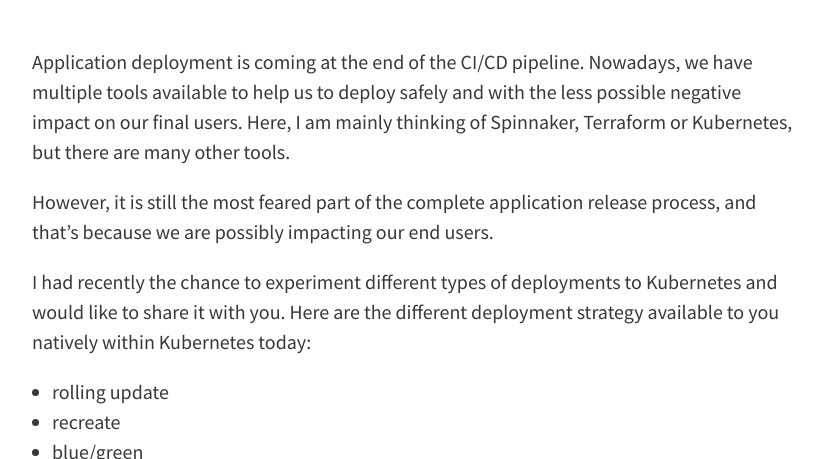
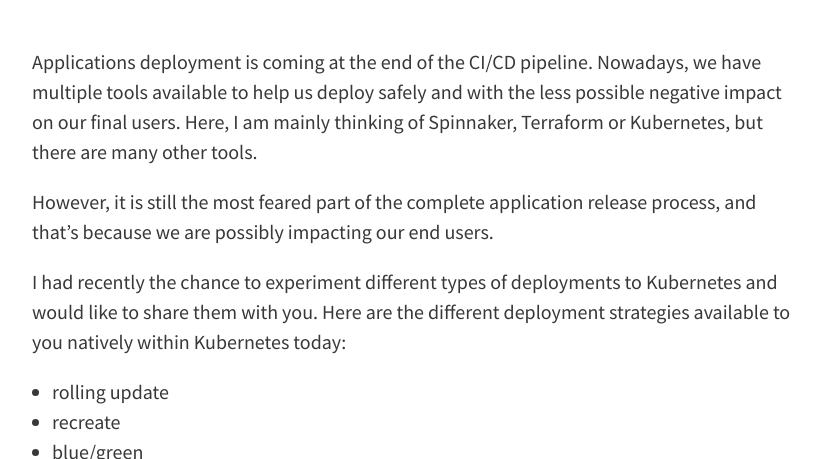
Before and after one commit to woernfl/blogwoernfl, a Jekyll site: the page built from _posts/2019-01-07-Modern-Applications-Deployment-Strategies-Kubernetes.md, in a window 1280 px wide and 900 px high, cut to the strip 441-900 px from the top of the window. Shown: the whole strip, without its empty margins (224-1047 px from the left). Built offline with Jekyll 4.4.1, drawn with Linux system fonts in a browser that asks for light colours; some of the changed text lies outside the part shown.

Commit message:
Update 2019-01-07-Modern-Applications-Deployment-Strategies-Kubernetes.md

```diff
--- a/_posts/2019-01-07-Modern-Applications-Deployment-Strategies-Kubernetes.md
+++ b/_posts/2019-01-07-Modern-Applications-Deployment-Strategies-Kubernetes.md
@@ -7,13 +7,13 @@
 tags: [Application Deployment, Kubernetes]
 ---
 
-Application deployment is coming at the end of the CI/CD pipeline. Nowadays, we have multiple tools available to help us to deploy safely and with the less possible negative impact on our final users. Here, I am mainly thinking of Spinnaker, Terraform or Kubernetes, but there are many other tools.
+Applications deployment is coming at the end of the CI/CD pipeline. Nowadays, we have multiple tools available to help us deploy safely and with the less possible negative impact on our final users. Here, I am mainly thinking of Spinnaker, Terraform or Kubernetes, but there are many other tools.
 <!--more-->
 
 However, it is still the most feared part of the complete application release process, and that's because we are possibly impacting our end users.
 
-I had recently the chance to experiment different types of deployments to Kubernetes and would like to share it with you.
-Here are the different deployment strategy available to you natively within Kubernetes today:
+I had recently the chance to experiment different types of deployments to Kubernetes and would like to share them with you.
+Here are the different deployment strategies available to you natively within Kubernetes today:
 
 - rolling update
 - recreate
@@ -355,6 +355,6 @@
 
 # Conclusion
 
-Choose the best strategy for your use case. The `rolling update` one will suits 90% of it, the `recreate` one will be particularly useful if you are managing state and a downtime is accessible, the `blue/green` one is certainly the safest.
+Choose the best strategy for your use case. The `rolling update` one will suits 90% of them, the `recreate` one will be particularly useful if you are managing state and a downtime is accessible, the `blue/green` one is certainly the safest.
 
 If you want to have more control over your deployments, there are much more update strategies options that are available if you are using service mesh, the `canary release` one or the `A/B testing` one are some of the interesting ones.
```
Also changed, not shown: other parts of _posts/2019-01-07-Modern-Applications-Deployment-Strategies-Kubernetes.md (+13 -13 lines).
